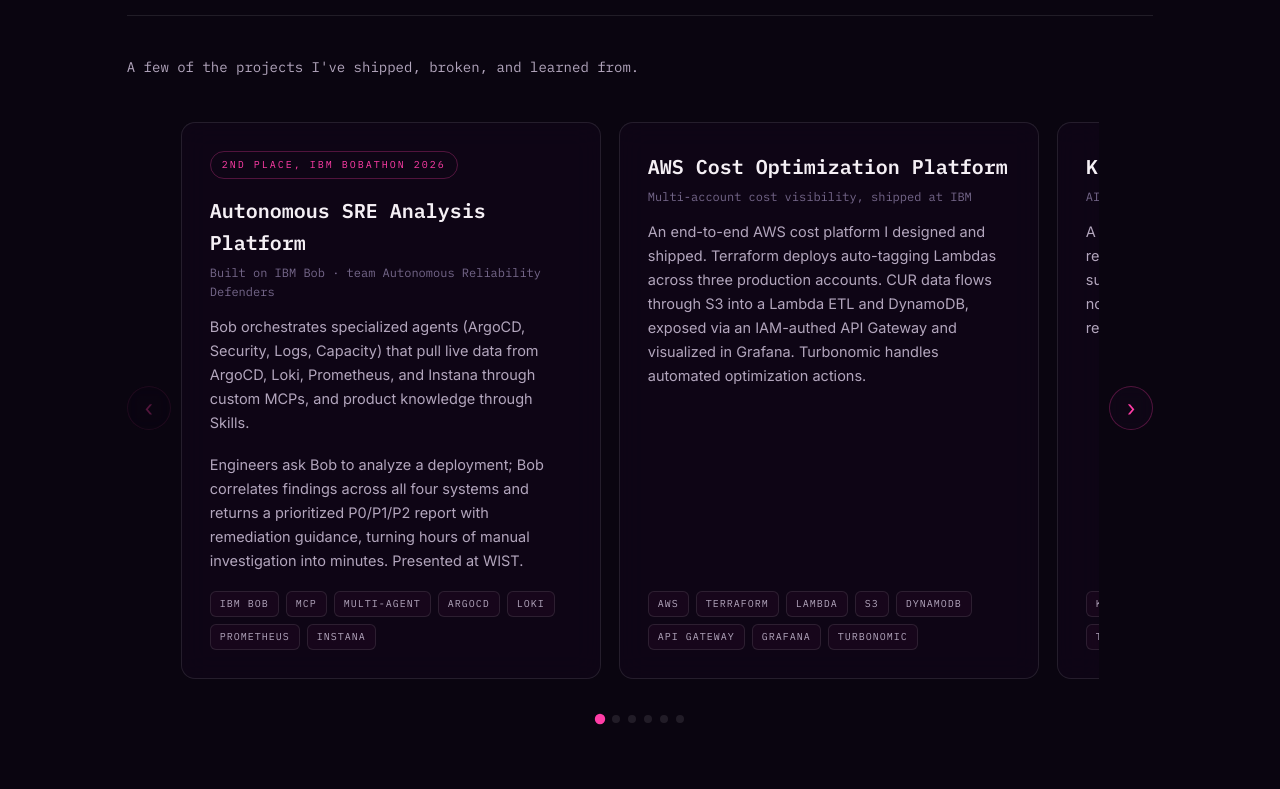
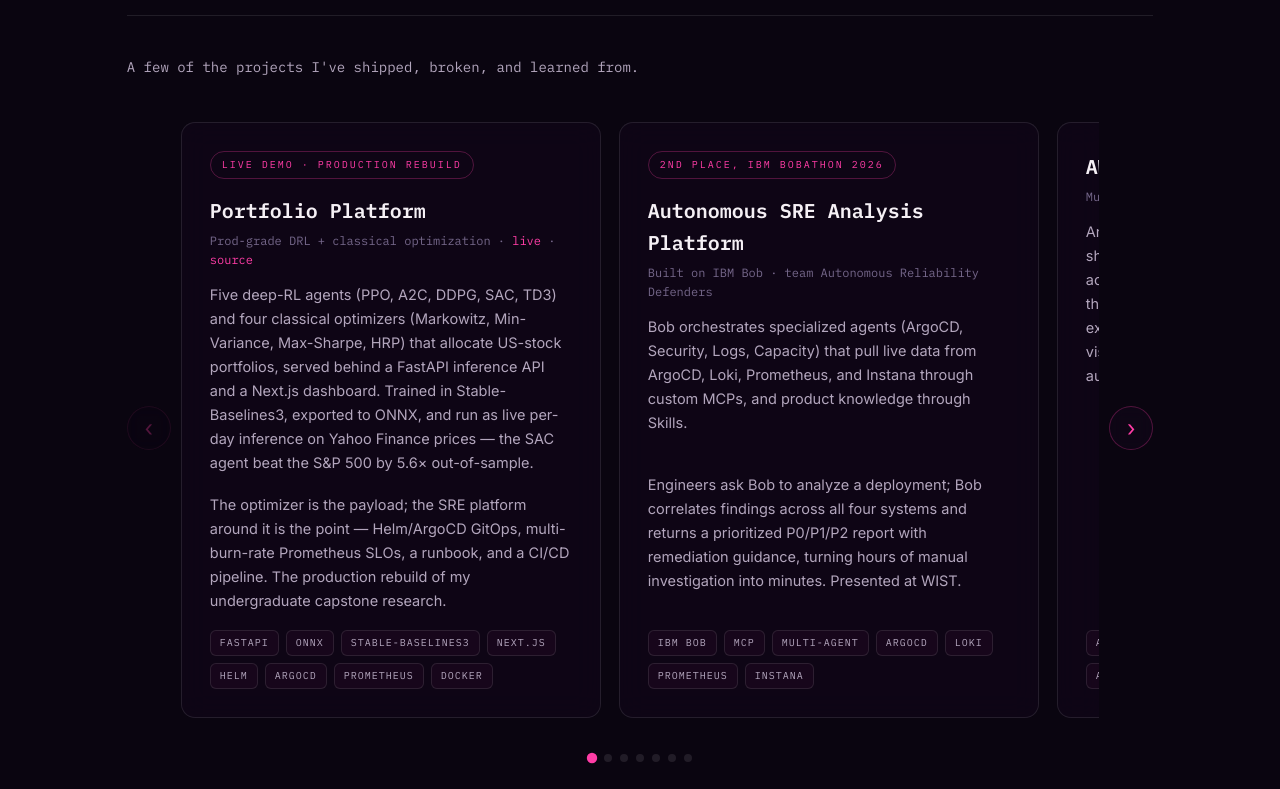
Before and after one commit to kshama7/kshama-portfolio, a plain HTML site: page index.html in a window 1280 px wide. Shown: the part 2851-3640 px from the top of the page. Drawn offline with Linux system fonts and the light colour scheme.

Commit message:
Feature Portfolio Platform as lead project; reframe capstone card
Add a Portfolio Platform card (live demo + source) as the first
project, surfacing the production DRL/SRE rebuild. Reframe the old
RL capstone card as the research origin that it grew from, linking
forward to the production platform instead of duplicating it.

```diff
--- a/index.html
+++ b/index.html
@@ -207,6 +207,31 @@
         <button class="carousel-btn carousel-prev" aria-label="Previous">‹</button>
         <div class="carousel-track" id="carousel-track">
           <article class="proj">
+            <div class="proj-badge">Live demo · production rebuild</div>
+            <h3 class="proj-title">Portfolio Platform</h3>
+            <p class="proj-sub">
+              Prod-grade DRL + classical optimization ·
+              <a href="https://portfolio-web-iu0h.onrender.com" target="_blank" rel="noopener">live</a> ·
+              <a href="https://github.com/kshama7/portfolio-platform" target="_blank" rel="noopener">source</a>
+            </p>
+            <p class="proj-desc">
+              Five deep-RL agents (PPO, A2C, DDPG, SAC, TD3) and four classical optimizers
+              (Markowitz, Min-Variance, Max-Sharpe, HRP) that allocate US-stock portfolios,
+              served behind a FastAPI inference API and a Next.js dashboard. Trained in
+              Stable-Baselines3, exported to ONNX, and run as live per-day inference on
+              Yahoo Finance prices — the SAC agent beat the S&P 500 by 5.6× out-of-sample.
+            </p>
+            <p class="proj-desc">
+              The optimizer is the payload; the SRE platform around it is the point — Helm/ArgoCD
+              GitOps, multi-burn-rate Prometheus SLOs, a runbook, and a CI/CD pipeline. The
+              production rebuild of my undergraduate capstone research.
+            </p>
+            <div class="proj-badges">
+              <span>FastAPI</span><span>ONNX</span><span>Stable-Baselines3</span><span>Next.js</span><span>Helm</span><span>ArgoCD</span><span>Prometheus</span><span>Docker</span>
+            </div>
+          </article>
+
+          <article class="proj">
             <div class="proj-badge">2nd place, IBM Bobathon 2026</div>
             <h3 class="proj-title">Autonomous SRE Analysis Platform</h3>
             <p class="proj-sub">Built on IBM Bob · team Autonomous Reliability Defenders</p>
@@ -253,12 +278,16 @@
           </article>
 
           <article class="proj">
-            <h3 class="proj-title">RL Portfolio Optimization</h3>
-            <p class="proj-sub">Capstone · <a href="https://github.com/kshama7/capstone" target="_blank" rel="noopener">github</a></p>
+            <h3 class="proj-title">RL Portfolio Optimization — Capstone</h3>
+            <p class="proj-sub">Undergraduate research · <a href="https://github.com/kshama7/capstone" target="_blank" rel="noopener">github</a></p>
             <p class="proj-desc">
-              Applied Deep Q-Networks to automated portfolio management in an OpenAI Gym environment.
-              Designed reward shaping and a replay buffer that gave stable convergence on
-              multi-asset allocation.
+              The research this all grew from. Applied deep reinforcement learning to automated
+              portfolio management in an OpenAI Gym environment, with reward shaping and a replay
+              buffer that gave stable convergence on multi-asset allocation.
+            </p>
+            <p class="proj-desc">
+              It lived in notebooks — so I rebuilt it as the production
+              <a href="https://github.com/kshama7/portfolio-platform" target="_blank" rel="noopener">Portfolio Platform</a> above.
             </p>
             <div class="proj-badges">
               <span>TensorFlow</span><span>OpenAI Gym</span><span>DQN</span><span>RL</span>
```
